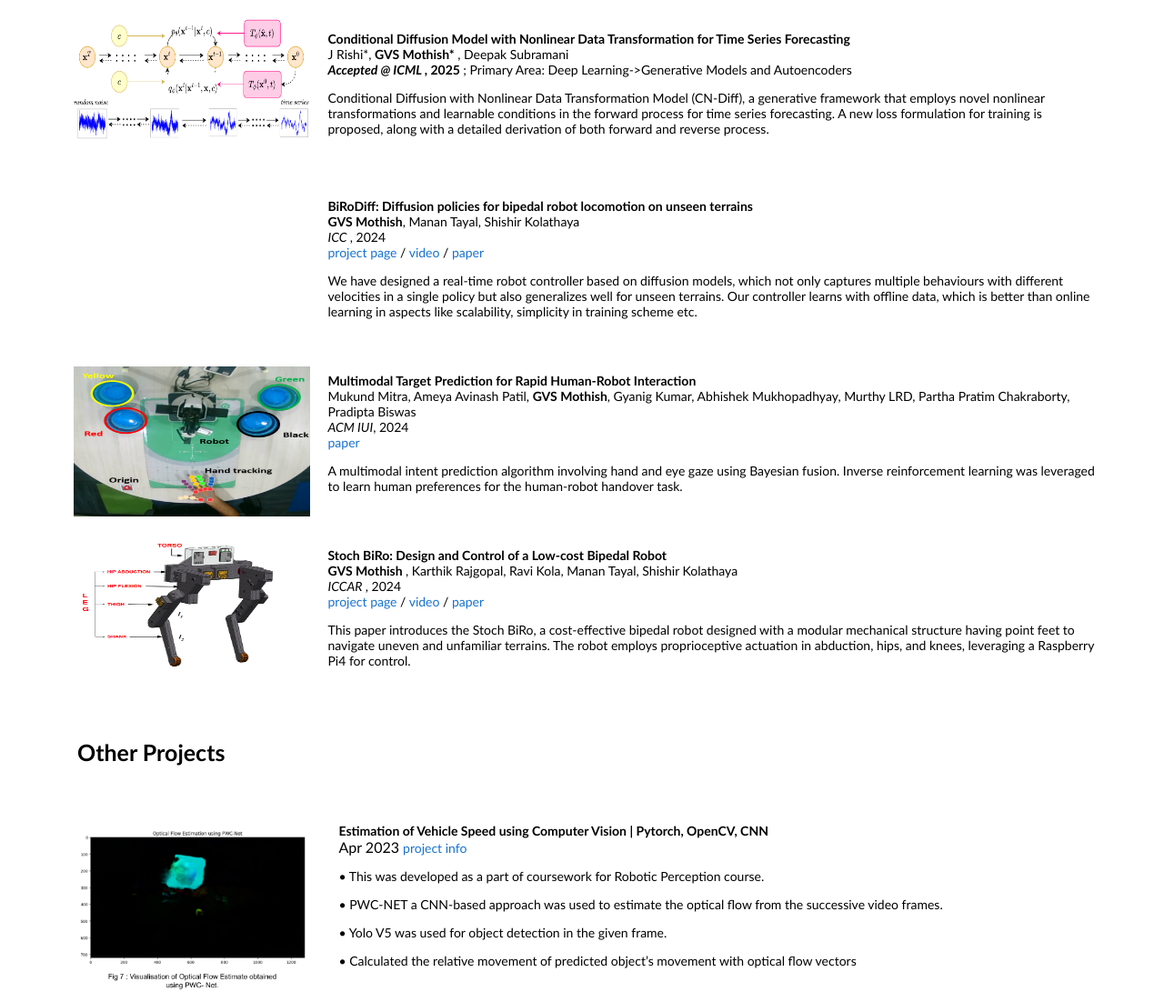
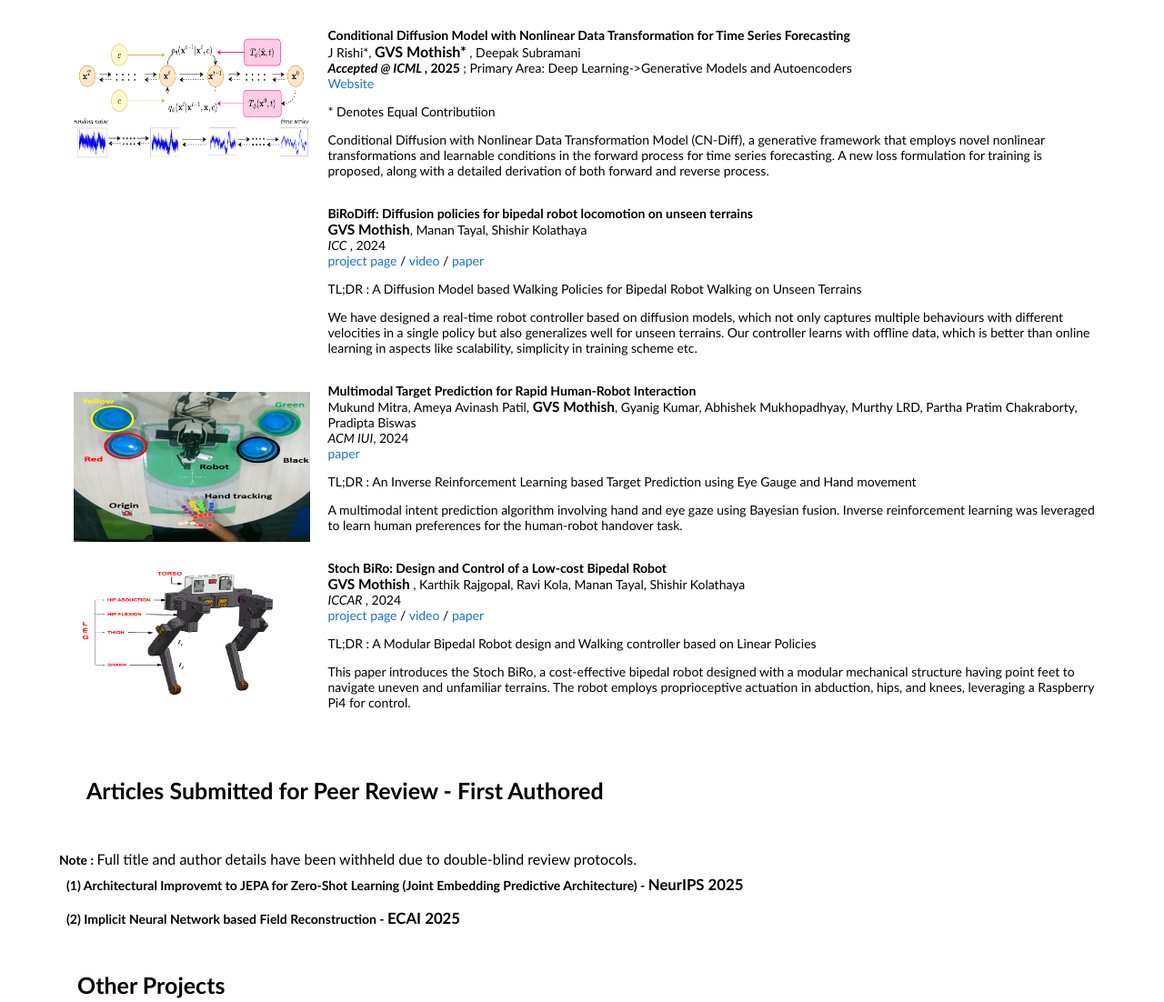
Before and after one commit to gvsmothish/gvsmothish.github.io, a plain HTML site: page index.html in a window 1280 px wide. Shown: the part 889-1991 px from the top of the page at 91% size. Drawn offline with Linux system fonts and the light colour scheme; grey boxes are pictures that could not be loaded.

Commit message:
Website_update_26_may_2025

```diff
--- a/index.html
+++ b/index.html
@@ -20,12 +20,12 @@
               <p style="text-align:center">
                 <name style="font-size: 30px;" >GVS Mothish</name>
               </p>
-              <p style="font-size: 16px;">I am currently a Phd Student at Computational and Data Sciences <a  style="font-size: 18px;" href="https://cds.iisc.ac.in/">(CDS)</a> in <a style="font-size: 18px;" href="https://iisc.ac.in/">IISc, Bangalore, India</a>, working on Generative models, Computer Vision, Time Series Applications and Robot Learning under the supervision of <a  style="font-size: 18px;" href="https://cds.iisc.ac.in/faculty/deepakns/">Dr. Deepak Subramani</a>. Prior to this, I completed my MTech Robotics and Autonomous systems at <a  style="font-size: 18px;" href="https://cps.iisc.ac.in/">RBCCPS</a> in <a style="font-size: 18px;" href="https://iisc.ac.in/">IISc, Bangalore, India</a>, where I focused on  Reinforcement Learning based locomotion of walking robots, under the guidance of <a style="font-size: 18px;" href="https://www.shishirny.com/">Dr.Shishir.N.Y</a> at   <a style="font-size: 18px;" href="https://www.stochlab.com/">Stochastic Robotics Lab</a> at IISC
+              <p style="font-size: 16px;">I am currently a First Year Phd Student at Computational and Data Sciences <a  style="font-size: 18px;" href="https://cds.iisc.ac.in/">(CDS)</a> in <a style="font-size: 18px;" href="https://iisc.ac.in/">IISc, Bangalore, India</a>, working on Generative models, Computer Vision, Deep Learning Architectures and Robot Learning under the supervision of <a  style="font-size: 18px;" href="https://cds.iisc.ac.in/faculty/deepakns/">Dr. Deepak Subramani</a>. Prior to this, I completed my MTech Robotics and Autonomous systems at <a  style="font-size: 18px;" href="https://cps.iisc.ac.in/">RBCCPS</a> in <a style="font-size: 18px;" href="https://iisc.ac.in/">IISc, Bangalore, India</a>, where I focused on  Reinforcement Learning and Generative models based locomotion of walking robots, under the guidance of <a style="font-size: 18px;" href="https://www.shishirny.com/">Dr.Shishir.N.Y</a> at   <a style="font-size: 18px;" href="https://www.stochlab.com/">Stochastic Robotics Lab</a> at IISC.  I am particularly interested in developing Intelligent Stochastic Systems.
               </p>
               <p>
               </p>
               <p style="font-size: 16px;">
-                My research primarily involves Generative Models, Computer Vision, Time Series, Reinforcement Learning, and Robot Learning. I am particularly interested in developing Intelligent Stochastic Systems.
+                My doctoral research focuses on Generative Models, Computer Vision, Neural Operators, Deep Learning.
               </p>
               <p style="text-align:center">
                 <a style="font-size: 15px;" href="mailto:mothishg@iisc.ac.in">Email</a> &nbsp/&nbsp
@@ -55,7 +55,7 @@
                 <td> <a style="font-size: 16px;" href="https://cps.iisc.ac.in/courses/"> Theory and Applications of Bayesian Learning </a> </li></td>
               </tr>
               <tr>
-                <td> <a style="font-size: 16px;" href="https://iisc.ac.in/wp-content/uploads/2017/12/E9241.pdf"> Digital Image Processing </a> </li></td>
+                <td> <a style="font-size: 16px;" href="https://ece.iisc.ac.in/~rajivs/#/teaching/dip"> Digital Image Processing </a> </li></td>
               </tr>
               <tr>
                 <td> <a style="font-size: 16px;" href="https://iisc.ac.in/wp-content/uploads/2017/12/E0232.pdf"> Probability and Statistics </a> </li></td>
@@ -144,13 +144,15 @@
                 <span class="papertitle"><strong>Conditional Diffusion Model with Nonlinear Data Transformation for Time Series Forecasting</strong></span>
               <br>
 
-              J Rishi*, <strong> GVS Mothish* </strong>, Deepak Subramani
+              J Rishi*, <strong> <span style="font-size: 1.15em;">GVS Mothish*</span> </strong>, Deepak Subramani
 
               <br>
               <em> <strong> Accepted @ ICML </em>, 2025 </strong>; Primary Area: Deep Learning->Generative Models and Autoencoders
               <br>
-              <!-- <a href="https://dl.acm.org/doi/abs/10.1145/3640544.3645229">Paper</a> -->
-              <p></p>
+              <a href="https://icml.cc/virtual/2025/poster/44243#:~:text=We%20introduce%20the%20Conditional%20Diffusion,process%20for%20time%20series%20forecasting."> Website </a>
+              <p>
+                * Denotes Equal Contributiion
+              </p>
               <p>
                 Conditional Diffusion with Nonlinear Data Transformation Model (CN-Diff), a generative framework that employs novel nonlinear transformations and learnable conditions in the forward process for time series forecasting. A new loss formulation for training is proposed, along with a detailed derivation of both forward and reverse process.
               </p>
@@ -169,7 +171,7 @@
                 <span class="papertitle"> <strong> BiRoDiff: Diffusion policies for bipedal robot locomotion on unseen terrains </strong> </span>
               <br>
 
-              <strong>GVS Mothish</strong>, Manan Tayal, Shishir Kolathaya
+              <strong><span style="font-size: 1.1em;">GVS Mothish</span></strong>, Manan Tayal, Shishir Kolathaya
 
               <br>
               <em> ICC </em>, 2024
@@ -179,7 +181,9 @@
               <a href="https://youtu.be/PqnTGGYhHdE?si=DitT8cLO-fZi0Wla">video</a>
               /
               <a href="https://openreview.net/forum?id=EwqKwDDVMP">paper</a>
-              <p></p>
+              <p>
+                TL;DR : A Diffusion Model based Walking Policies for Bipedal Robot Walking on Unseen Terrains
+              </p>
               <p>
                 We have designed a real-time robot controller based on diffusion models, which not only captures multiple behaviours with different velocities in a single policy but also generalizes well for unseen terrains. Our controller learns with offline data, which is better than online learning in aspects like scalability, simplicity in training scheme etc.
               </p>
@@ -198,13 +202,15 @@
                 <span class="papertitle"> <strong>Multimodal Target Prediction for Rapid Human-Robot Interaction</strong> </span>
               <br>
 
-              Mukund Mitra, Ameya Avinash Patil, <strong>GVS Mothish</strong>, Gyanig Kumar, Abhishek Mukhopadhyay, Murthy LRD, Partha Pratim Chakraborty, Pradipta Biswas
+              Mukund Mitra, Ameya Avinash Patil, <strong><span style="font-size: 1.1em;">GVS Mothish</span></strong>, Gyanig Kumar, Abhishek Mukhopadhyay, Murthy LRD, Partha Pratim Chakraborty, Pradipta Biswas
 
               <br>
               <em>ACM IUI</em>, 2024
               <br>
               <a href="https://dl.acm.org/doi/abs/10.1145/3640544.3645229">paper</a>
-              <p></p>
+              <p>
+                TL;DR : An Inverse Reinforcement Learning based Target Prediction using Eye Gauge and Hand movement
+              </p>
               <p>
               A multimodal intent prediction algorithm involving hand and eye gaze using Bayesian fusion. Inverse reinforcement learning was leveraged to learn human preferences for the human-robot handover task.
               </p>
@@ -220,7 +226,7 @@
             <td style="padding:8px;width:80%;vertical-align:middle">
                 <span class="papertitle"><strong> Stoch BiRo: Design and Control of a Low-cost Bipedal Robot </strong></span>
               <br>
-              <strong> GVS Mothish </strong>, Karthik Rajgopal, Ravi Kola, Manan Tayal, Shishir Kolathaya
+              <strong> <span style="font-size: 1.1em;">GVS Mothish</span> </strong>, Karthik Rajgopal, Ravi Kola, Manan Tayal, Shishir Kolathaya
               <br>
               <em> ICCAR </em>, 2024
               <br>
@@ -229,7 +235,9 @@
               <a href="https://youtu.be/RK8SCQpDTPE?si=IoGyYmb7MaO2qxHq">video</a>
               /
               <a href="https://ieeexplore.ieee.org/abstract/document/10569443">paper</a>
-              <p></p>
+              <p>
+                TL;DR : A Modular Bipedal Robot design and Walking controller based on Linear Policies
+              </p>
               <p>
                 This paper introduces the Stoch BiRo, a cost-effective bipedal robot designed with a modular mechanical structure having point feet to navigate uneven and unfamiliar terrains. The robot employs proprioceptive actuation in abduction, hips, and knees, leveraging a Raspberry Pi4 for control.
               </p>
@@ -269,6 +277,33 @@
     </p>
   </td>
 </tr> -->
+<table style="width:100%;border:0px;border-spacing:0px;border-collapse:separate;margin-right:auto;margin-left:auto;"><tbody>
+  <tr>
+  <td style="padding:30px;width:100%;vertical-align:middle">
+    <h2 style="font-size: 25px;" > Articles Submitted for Peer Review - First Authored </h2>
+  </td>
+</tr>
+</tbody></table>
+<table style="width:100%;border:0px;border-spacing:0px;border-collapse:separate;margin-right:auto;margin-left:auto;"><tbody>
+
+<tr>
+  <td style="padding:0px;width:25%;vertical-align:middle;font-size: 16px;">
+    <strong> Note : </strong> Full title and author details have been withheld due to double-blind review protocols.
+  </td>
+</tr>
+<tr onmouseout="shinobi_stop()" onmouseover="shinobi_start()">
+  <td style="padding:8px;width:80%;vertical-align:middle">
+      <span class="papertitle"><strong> (1) Architectural Improvemt to JEPA for Zero-Shot Learning (Joint Embedding Predictive Architecture)  - <span style="font-size: 1.2em;">NeurIPS 2025</span> </strong></span>
+    <br>
+  </td>
+</tr>
+
+<tr onmouseout="shinobi_stop()" onmouseover="shinobi_start()">
+  <td style="padding:8px;width:80%;vertical-align:middle">
+      <span class="papertitle"><strong> (2) Implicit Neural Network based Field Reconstruction  - <span style="font-size: 1.2em;">ECAI 2025</span> </strong></span>
+    <br>
+  </td>
+</tr>
 
         </tbody></table>
         <!-- *******************************************************  -->
```
